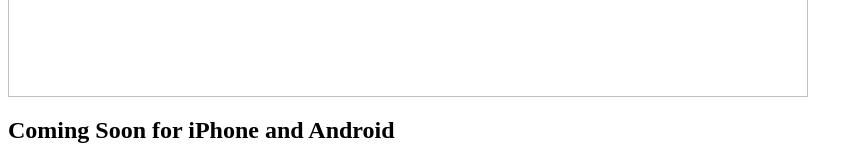
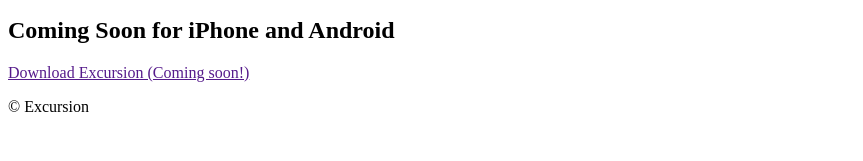
Before and after one commit to lilysegura1111/excursion, a plain HTML site: page index.html in a window 1280 px wide. Shown: the part 1497-1658 px from the top of the page, without its empty margins (0-863 px from the left). After the commit the page ends 1629 px from the top, so only its background shows below. Drawn offline with Linux system fonts and the light colour scheme.

Commit message:
Add footer and final CSS

```diff
--- a/index.html
+++ b/index.html
@@ -14,7 +14,7 @@
     <main>
         <div class="smartphone">
             <div class="content">
-                <iframe src="resources/videos/excursion.mp4" style="width:100%;border:none;height:100%" controls="false" autoplay="" scrolling=""></iframe>/>
+                <iframe src="resources/videos/excursion.mp4" style="width:100%;border:none;height:100%" controls="false" autoplay="true"></iframe>/>
                 Your browser does not support the video tag.
             </div>
         </div>
@@ -22,7 +22,7 @@
     <div>
         <h2>Your personal travel guide</h2>
         <h3>Excursion remembers places you like, and recommends new points of interest around you.</h3>
-        <img src="resources/images/camp.jpeg" class="camp" alt="Camp" width="800" height="600" />
+        <img src="resources/images/camp.jpeg" class="camp" alt="Camp" width="800" height="500" />
     </div>
 
     <div>
@@ -31,6 +31,11 @@
     </div>
     </main>
 
+    <footer>
+        <a href="">Download Excursion (Coming soon!)</a>
+        <p>&copy; Excursion</p>
+    </footer>
+
 </body>
 
 </html>
```
